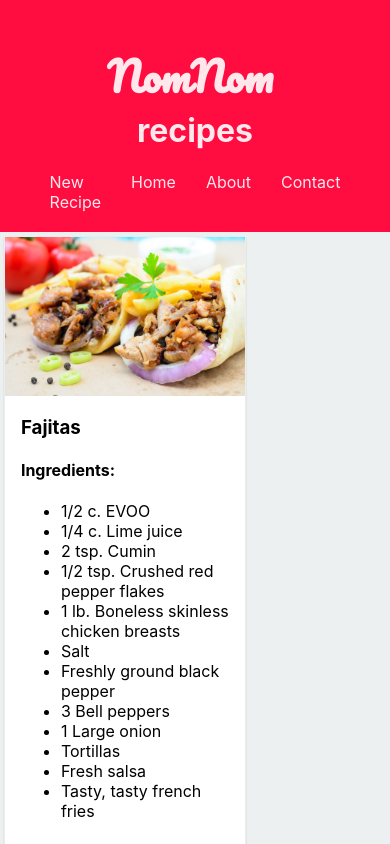
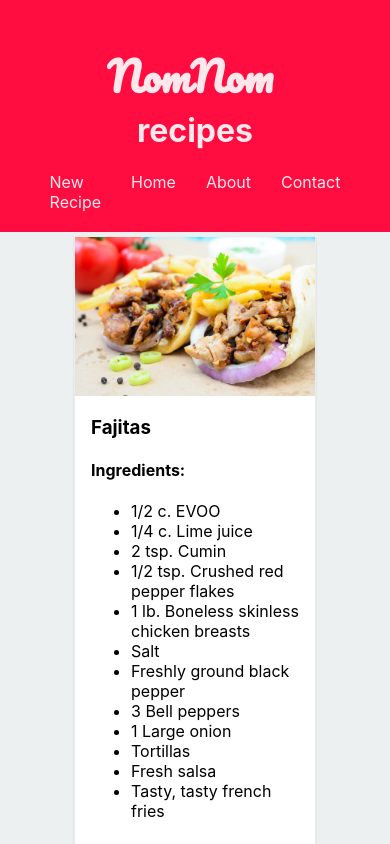
Before and after one commit to hcherewaty/recipe-app, a React (Create React App) app: page / in a window 390 px wide. Shown: the top 844 px of the page. Built offline with nearby package versions, Linux system fonts and the light colour scheme.

Commit message:
some styling updates for mobile view.  add static proptypes for recipe component

```diff
--- a/src/components/recipe.js
+++ b/src/components/recipe.js
@@ -1,7 +1,14 @@
 import React, { Component } from 'react';
+import PropTypes from 'prop-types';
 import '../stylesheets/card.scss';
 
 class Recipe extends Component {
+    static propTypes = {
+        title: PropTypes.string.isRequired,
+        ingredients: PropTypes.arrayOf(PropTypes.string).isRequired,
+        instructions: PropTypes.string.isRequired,
+        img: PropTypes.string.isRequired
+    }
     render() {
 
         const {title, img, instructions} = this.props;
--- a/src/stylesheets/recipes.scss
+++ b/src/stylesheets/recipes.scss
@@ -6,6 +6,8 @@
 
 @media (max-width: 580px) {
     .recipes {
-        display: block;
+        display: flex;
+        align-items: center;
+        justify-content: center;
     }
 }
```
